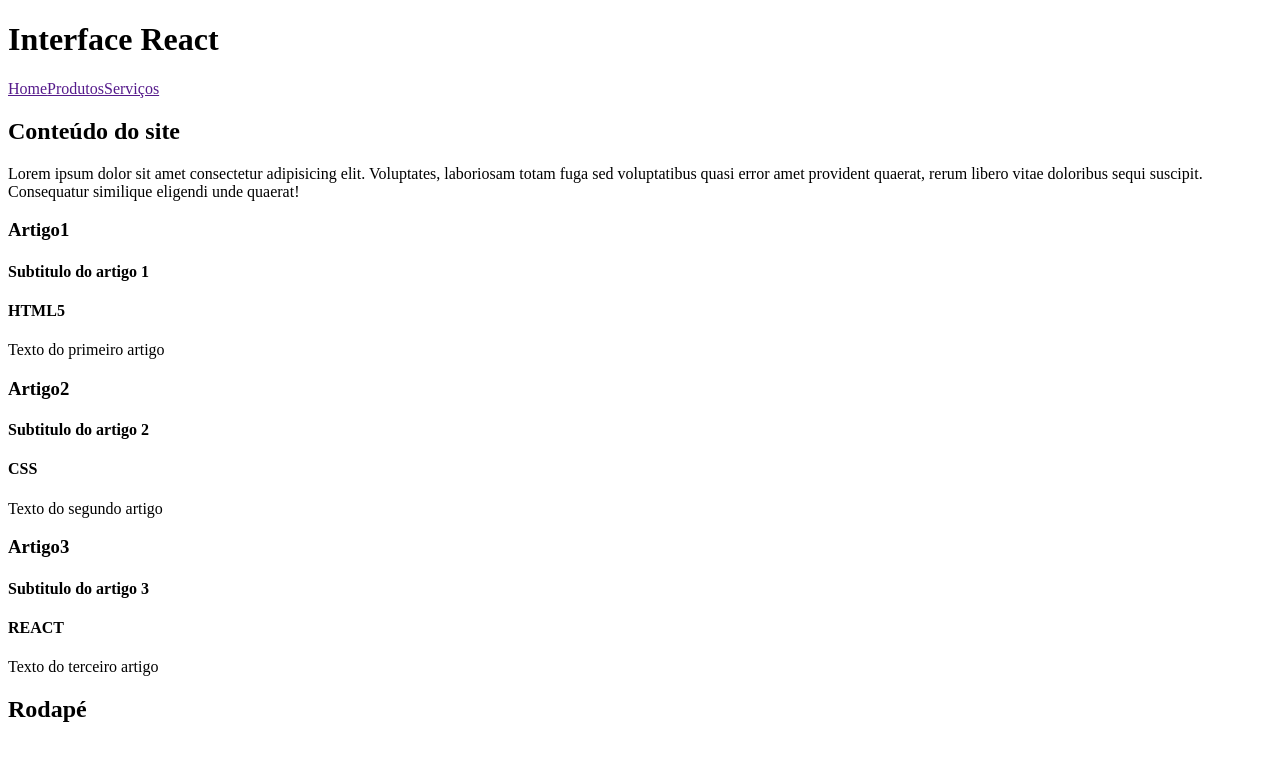
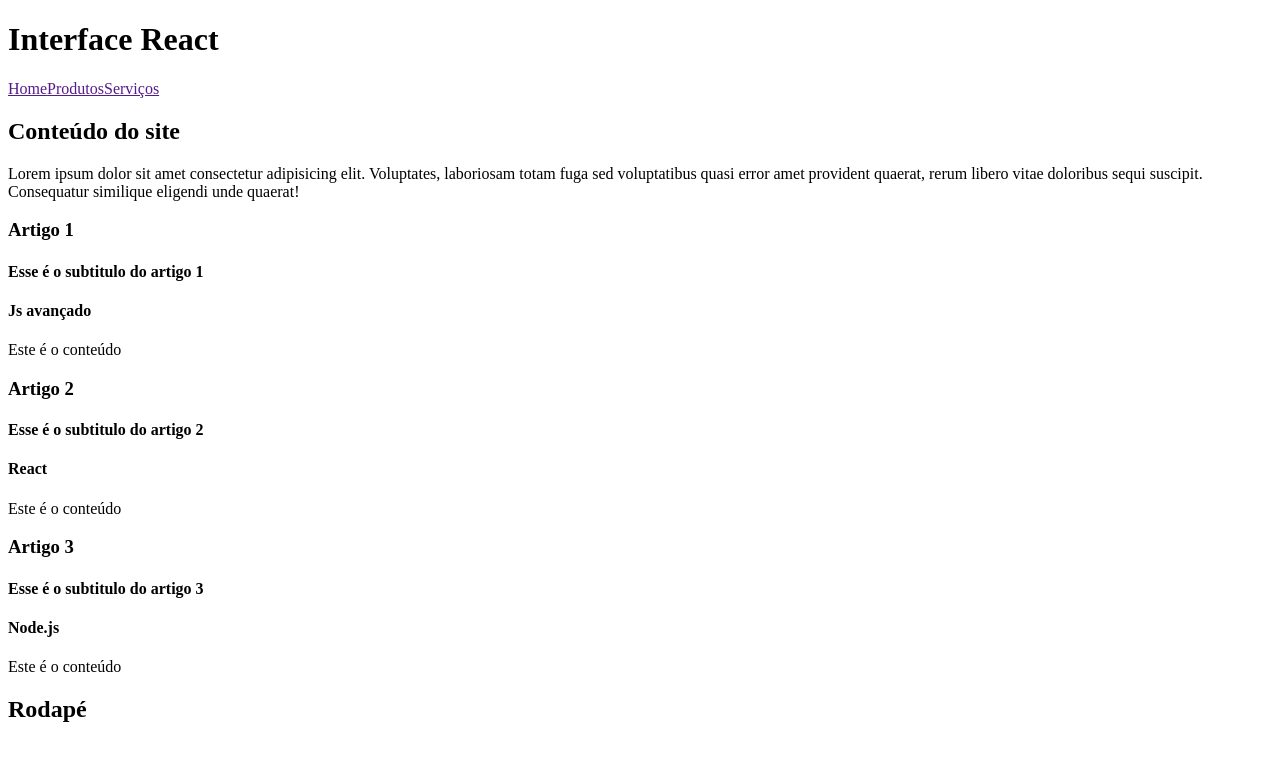
Before and after one commit to Vinils76/meu-app, a React (Create React App) app: page / in a window 1280 px wide. Shown: the top 760 px of the page. Built offline with nearby package versions, Linux system fonts and the light colour scheme.

Commit message:
Método map
acessando os objetos do array

```diff
--- a/src/components/layout/Conteudo.jsx
+++ b/src/components/layout/Conteudo.jsx
@@ -3,6 +3,29 @@ import Artigo from "../Artigo";
 const cursos = ["HTML5", "CSS", "REACT"];
 
 const Conteudo = () => {
+  const artigos = [
+    {
+      titulo: "Artigo 1",
+      subtitulo: "Esse é o subtitulo do artigo 1",
+      texto: "Este é o conteúdo",
+      curso: "Js avançado",
+    },
+
+    {
+      titulo: "Artigo 2",
+      subtitulo: "Esse é o subtitulo do artigo 2",
+      texto: "Este é o conteúdo",
+      curso: "React",
+    },
+
+    {
+      titulo: "Artigo 3",
+      subtitulo: "Esse é o subtitulo do artigo 3",
+      texto: "Este é o conteúdo",
+      curso: "Node.js",
+    },
+  ];
+
   return (
     <main>
       <section>
@@ -14,27 +37,17 @@ const Conteudo = () => {
           similique eligendi unde quaerat!
         </p>
 
-        <Artigo
-          titulo="Artigo1"
-          subtitulo="Subtitulo do artigo 1"
-          curso={cursos[0]}
-        >
-          Texto do primeiro artigo
-        </Artigo>
-        <Artigo
-          titulo="Artigo2"
-          subtitulo="Subtitulo do artigo 2"
-          curso={cursos[1]}
-        >
-          Texto do segundo artigo
-        </Artigo>
-        <Artigo
-          titulo="Artigo3"
-          subtitulo="Subtitulo do artigo 3"
-          curso={cursos[2]}
-        >
-          Texto do terceiro artigo
-        </Artigo>
+        {artigos.map((artigo) => {
+          return (
+            <Artigo
+              titulo={artigo.titulo}
+              subtitulo={artigo.subtitulo}
+              curso={artigo.curso}
+            >
+              {artigo.texto}
+            </Artigo>
+          );
+        })}
       </section>
     </main>
   );
```
